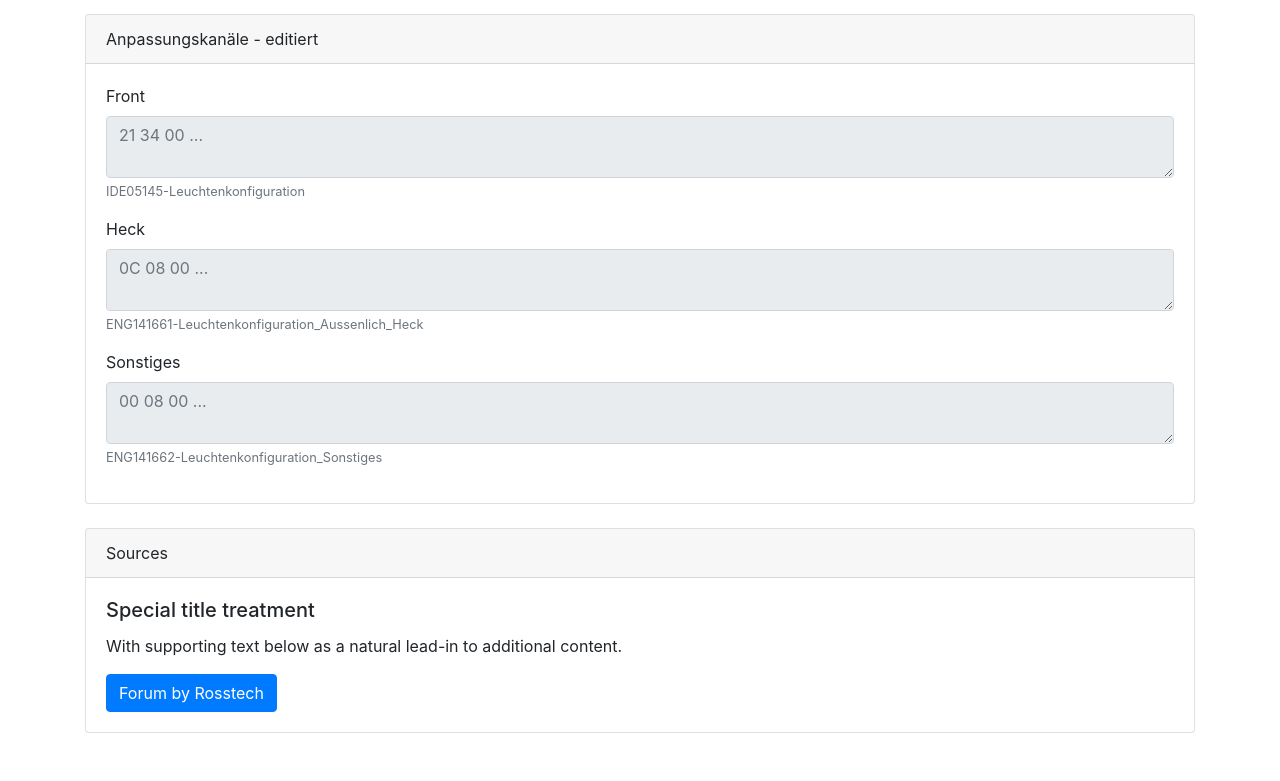
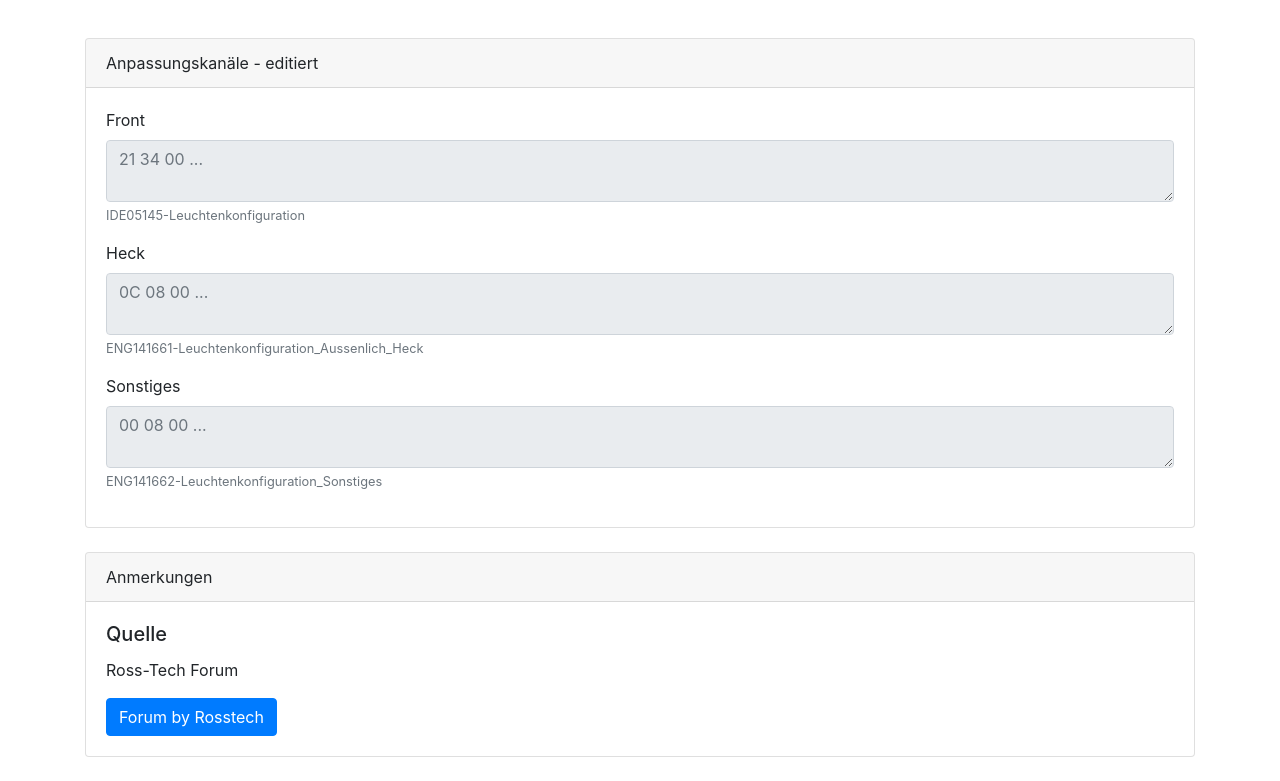
Before and after one commit to twitnic/mqb-leuchtenkonfiguration, a plain HTML site: page index.html in a window 1280 px wide. Shown: the part 1894-2675 px from the top of the page. Before the commit the page ends 2651 px from the top, so only its background shows below. Drawn offline with Linux system fonts and the light colour scheme.

Commit message:
Verlinkung der Quelle und zu Github

```diff
--- a/index.html
+++ b/index.html
@@ -17,6 +17,7 @@
         <p>Direkt unter dieser grünen Box sind 3 Textarea's. Dort müssen die ausgelesenen Anpassungskanäle eingefügt werden.</p>
         <hr>
         <p class="mb-0">Editiert wird dann über die rechte Spalte "Edit".</p>
+        <p class="mb-0">Hast du einen Fehler gefunden? Der Code ist public unter: <a href="https://github.com/twitnic/mqb-leuchtenkonfiguration" target="_blank">https://github.com/twitnic/mqb-leuchtenkonfiguration</a></p>
     </div>
 
     <div class="row">
@@ -338,11 +339,11 @@
 
     <div class="card mb-4 mt-4">
         <div class="card-header">
-            Sources
+            Anmerkungen
         </div>
         <div class="card-body">
-            <h5 class="card-title">Special title treatment</h5>
-            <p class="card-text">With supporting text below as a natural lead-in to additional content.</p>
+            <h5 class="card-title">Quelle</h5>
+            <p class="card-text">Ross-Tech Forum</p>
             <a href="https://forums.ross-tech.com/index.php?threads/19822/page-2" class="btn btn-primary" target="_blank">Forum by Rosstech</a>
         </div>
     </div>
```
